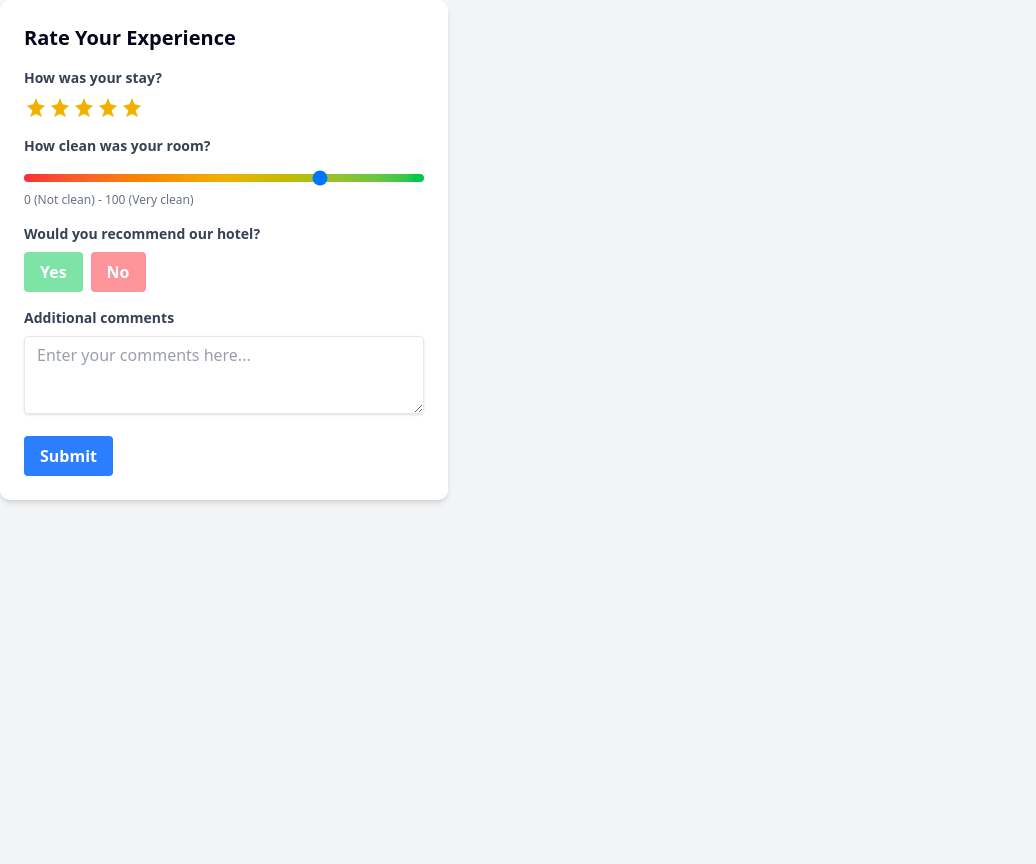
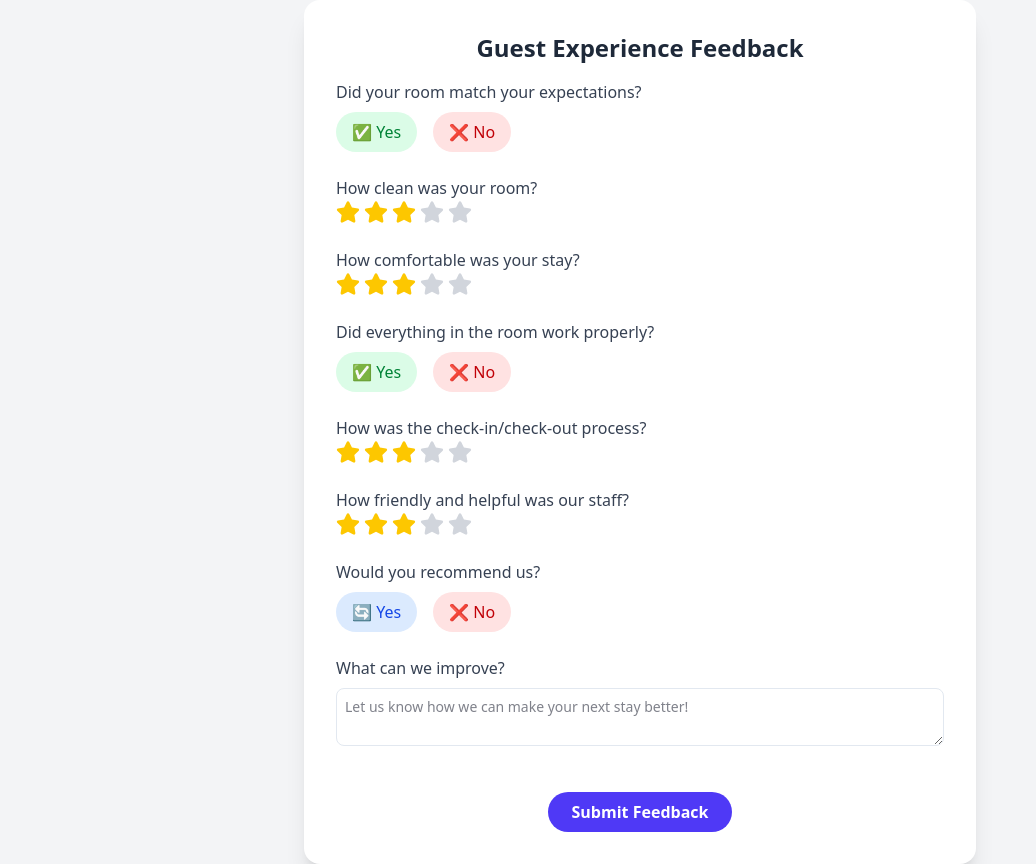
Before and after one commit to Shade-Of-Sheba/Feedback-System, a Next.js app in the folder client/: page / in a window 1280 px wide. Shown: the whole page, without its empty margins (0-1036 px from the left). Before the commit the page ends 800 px from the top, so only its background shows below. Built offline with nearby package versions, Linux system fonts and the light colour scheme.

Commit message:
ui modfication

```diff
--- a/client/src/app/components/FeedbackForm.tsx
+++ b/client/src/app/components/FeedbackForm.tsx
@@ -1,137 +1,212 @@
 'use client';
 
 import React, { useState } from 'react';
+import { FaStar } from 'react-icons/fa';
 
 const RatingForm = () => {
-  const [stayRating, setStayRating] = useState(4);
-  const [cleanliness, setCleanliness] = useState(75);
+  const [matchExpectations, setMatchExpectations] = useState<boolean | null>(null);
+  const [expectationReason, setExpectationReason] = useState('');
+
+  const [cleanliness, setCleanliness] = useState(3);
+  const [comfort, setComfort] = useState(3);
+  const [checkin, setCheckin] = useState(3);
+  const [staff, setStaff] = useState(3);
+
+  const [roomWorked, setRoomWorked] = useState<boolean | null>(null);
+  const [roomIssue, setRoomIssue] = useState('');
+
   const [recommend, setRecommend] = useState<boolean | null>(null);
-  const [comments, setComments] = useState('');
+  const [recommendReason, setRecommendReason] = useState('');
 
-  const handleStarClick = (rating: number) => {
-    setStayRating(rating);
-  };
+  const [improvements, setImprovements] = useState('');
 
-  const handleCleanlinessChange = (event: React.ChangeEvent<HTMLInputElement>) => {
-    setCleanliness(parseInt(event.target.value));
-  };
-
-  const handleRecommendChange = (value: boolean) => {
-    setRecommend(value);
-  };
-
-  const handleCommentsChange = (event: React.ChangeEvent<HTMLTextAreaElement>) => {
-    setComments(event.target.value);
+  const handleStarClick = (setter: React.Dispatch<React.SetStateAction<number>>, value: number) => {
+    setter(value);
   };
 
   const handleSubmit = () => {
-    // In a real application, you would send this data to your backend
     console.log({
-      stayRating,
+      matchExpectations,
+      expectationReason,
       cleanliness,
+      comfort,
+      roomWorked,
+      roomIssue,
+      checkin,
+      staff,
       recommend,
-      comments,
+      recommendReason,
+      improvements,
     });
-    alert('Thank you for your feedback!');
-    // Optionally reset the form
-    setStayRating(0);
-    setCleanliness(50);
-    setRecommend(null);
-    setComments('');
+    alert('Thanks for your feedback!');
   };
 
+  const renderStars = (rating: number, setRating: (value: number) => void) => (
+    <div className="flex space-x-1">
+      {[1, 2, 3, 4, 5].map((star) => (
+        <FaStar
+          key={star}
+          className={`cursor-pointer w-6 h-6 ${
+            star <= rating ? 'text-yellow-400' : 'text-gray-300'
+          }`}
+          onClick={() => handleStarClick(setRating, star)}
+        />
+      ))}
+    </div>
+  );
+
   return (
-    <div className="bg-white rounded-lg shadow-md p-6 w-full max-w-md">
-      <h2 className="text-xl font-semibold mb-4">Rate Your Experience</h2>
+    <div className="bg-white rounded-2xl shadow-xl p-8 w-full max-w-2xl mx-auto space-y-6">
+      <h2 className="text-2xl font-bold text-center text-gray-800 mb-4">Guest Experience Feedback</h2>
 
-      {/* How was your stay? */}
-      <div className="mb-4">
-        <label className="block text-gray-700 text-sm font-bold mb-2">
-          How was your stay?
-        </label>
-        <div className="flex items-center">
-          {[1, 2, 3, 4, 5].map((star) => (
+      {/* Q1 */}
+      <div>
+        <p className="text-gray-700 font-medium">Did your room match your expectations?</p>
+        <div className="flex space-x-4 mt-2">
           <button
-              key={star}
-              type="button"
-              onClick={() => handleStarClick(star)}
-              className={`text-yellow-500 text-2xl focus:outline-none ${
-                star <= stayRating ? 'fill-current' : 'fill-none'
+            onClick={() => setMatchExpectations(true)}
+            className={`px-4 py-2 rounded-full ${
+              matchExpectations === true
+                ? 'bg-green-500 text-white'
+                : 'bg-green-100 text-green-700 hover:bg-green-200'
             }`}
           >
-              <svg className="w-6 h-6" viewBox="0 0 24 24" fill="currentColor" xmlns="http://www.w3.org/2000/svg">
-                <path d="M12 2L14.51 8.26L21 9.68L15.62 14.56L17.93 21L12 17.88L6.07 21L8.38 14.56L3 9.68L9.49 8.26L12 2Z"/>
-              </svg>
+            ✅ Yes
           </button>
-          ))}
+          <button
+            onClick={() => setMatchExpectations(false)}
+            className={`px-4 py-2 rounded-full ${
+              matchExpectations === false
+                ? 'bg-red-500 text-white'
+                : 'bg-red-100 text-red-700 hover:bg-red-200'
+            }`}
+          >
+            ❌ No
+          </button>
         </div>
+        {matchExpectations === false && (
+          <textarea
+            value={expectationReason}
+            onChange={(e) => setExpectationReason(e.target.value)}
+            placeholder="What didn’t meet your expectations?"
+            className="mt-2 w-full border p-2 rounded-md text-sm"
+          />
+        )}
       </div>
 
-      {/* How clean was your room? */}
-      <div className="mb-4">
-        <label className="block text-gray-700 text-sm font-bold mb-2">
-          How clean was your room?
-        </label>
-        <input
-          type="range"
-          min="0"
-          max="100"
-          value={cleanliness}
-          onChange={handleCleanlinessChange}
-          className="w-full h-2 bg-gradient-to-r from-red-500 via-yellow-500 to-green-500 rounded-lg appearance-none cursor-pointer"
-        />
-        <div className="text-gray-500 text-xs mt-1">0 (Not clean) - 100 (Very clean)</div>
+      {/* Q2 */}
+      <div>
+        <p className="text-gray-700 font-medium">How clean was your room?</p>
+        {renderStars(cleanliness, setCleanliness)}
       </div>
 
-      {/* Would you recommend our hotel? */}
-      <div className="mb-4">
-        <label className="block text-gray-700 text-sm font-bold mb-2">
-          Would you recommend our hotel?
-        </label>
-        <div className="flex space-x-2">
+      {/* Q3 */}
+      <div>
+        <p className="text-gray-700 font-medium">How comfortable was your stay?</p>
+        {renderStars(comfort, setComfort)}
+      </div>
+
+      {/* Q4 */}
+      <div>
+        <p className="text-gray-700 font-medium">Did everything in the room work properly?</p>
+        <div className="flex space-x-4 mt-2">
           <button
-            type="button"
-            className={`bg-green-500 hover:bg-green-600 text-white font-bold py-2 px-4 rounded focus:outline-none ${
-              recommend === true ? 'opacity-100' : 'opacity-50'
+            onClick={() => setRoomWorked(true)}
+            className={`px-4 py-2 rounded-full ${
+              roomWorked === true
+                ? 'bg-green-500 text-white'
+                : 'bg-green-100 text-green-700 hover:bg-green-200'
             }`}
-            onClick={() => handleRecommendChange(true)}
           >
-            Yes
+            ✅ Yes
           </button>
           <button
-            type="button"
-            className={`bg-red-500 hover:bg-red-600 text-white font-bold py-2 px-4 rounded focus:outline-none ${
-              recommend === false ? 'opacity-100' : 'opacity-50'
+            onClick={() => setRoomWorked(false)}
+            className={`px-4 py-2 rounded-full ${
+              roomWorked === false
+                ? 'bg-red-500 text-white'
+                : 'bg-red-100 text-red-700 hover:bg-red-200'
             }`}
-            onClick={() => handleRecommendChange(false)}
           >
-            No
+            ❌ No
           </button>
         </div>
+        {roomWorked === false && (
+          <textarea
+            value={roomIssue}
+            onChange={(e) => setRoomIssue(e.target.value)}
+            placeholder="What didn’t work?"
+            className="mt-2 w-full border p-2 rounded-md text-sm"
+          />
+        )}
       </div>
 
-      {/* Additional comments */}
-      <div className="mb-4">
-        <label className="block text-gray-700 text-sm font-bold mb-2">
-          Additional comments
-        </label>
+      {/* Q5 */}
+      <div>
+        <p className="text-gray-700 font-medium">How was the check-in/check-out process?</p>
+        {renderStars(checkin, setCheckin)}
+      </div>
+
+      {/* Q6 */}
+      <div>
+        <p className="text-gray-700 font-medium">How friendly and helpful was our staff?</p>
+        {renderStars(staff, setStaff)}
+      </div>
+
+      {/* Q7 */}
+      <div>
+        <p className="text-gray-700 font-medium">Would you recommend us?</p>
+        <div className="flex space-x-4 mt-2">
+          <button
+            onClick={() => setRecommend(true)}
+            className={`px-4 py-2 rounded-full ${
+              recommend === true
+                ? 'bg-blue-500 text-white'
+                : 'bg-blue-100 text-blue-700 hover:bg-blue-200'
+            }`}
+          >
+            🔄 Yes
+          </button>
+          <button
+            onClick={() => setRecommend(false)}
+            className={`px-4 py-2 rounded-full ${
+              recommend === false
+                ? 'bg-red-500 text-white'
+                : 'bg-red-100 text-red-700 hover:bg-red-200'
+            }`}
+          >
+            ❌ No
+          </button>
+        </div>
+        {recommend === false && (
           <textarea
-          value={comments}
-          onChange={handleCommentsChange}
-          className="shadow appearance-none border rounded w-full py-2 px-3 text-gray-700 leading-tight focus:outline-none focus:shadow-outline"
-          placeholder="Enter your comments here..."
-          rows={3}
+            value={recommendReason}
+            onChange={(e) => setRecommendReason(e.target.value)}
+            placeholder="Why wouldn’t you recommend us?"
+            className="mt-2 w-full border p-2 rounded-md text-sm"
+          />
+        )}
+      </div>
+
+      {/* Q8 */}
+      <div>
+        <p className="text-gray-700 font-medium">What can we improve?</p>
+        <textarea
+          value={improvements}
+          onChange={(e) => setImprovements(e.target.value)}
+          placeholder="Let us know how we can make your next stay better!"
+          className="mt-2 w-full border p-2 rounded-md text-sm"
         />
       </div>
 
-      {/* Submit button */}
+      <div className="text-center pt-4">
         <button
-        type="submit"
           onClick={handleSubmit}
-        className="bg-blue-500 hover:bg-blue-700 text-white font-bold py-2 px-4 rounded focus:outline-none focus:shadow-outline"
+          className="bg-indigo-600 hover:bg-indigo-700 text-white font-semibold px-6 py-2 rounded-full"
         >
-        Submit
+          Submit Feedback
         </button>
+      </div>
     </div>
   );
 };
```
Lines whose indentation alone changed are shown as unchanged.
